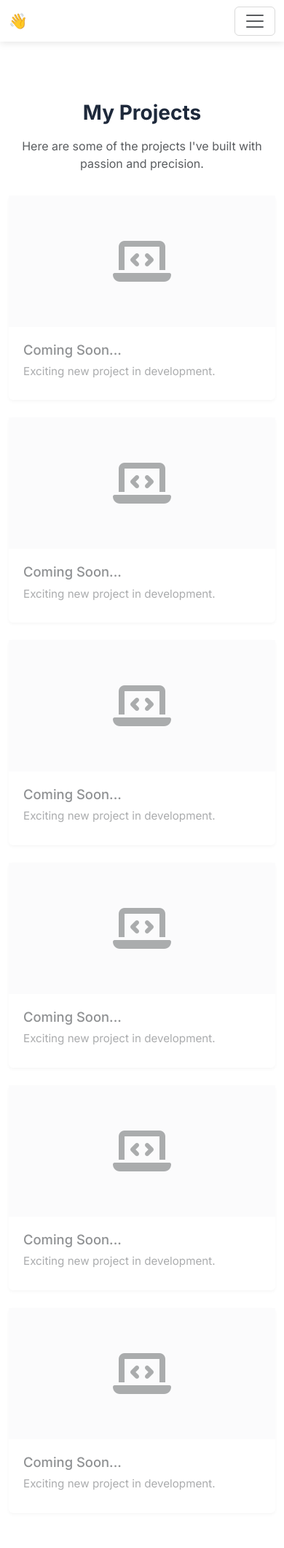
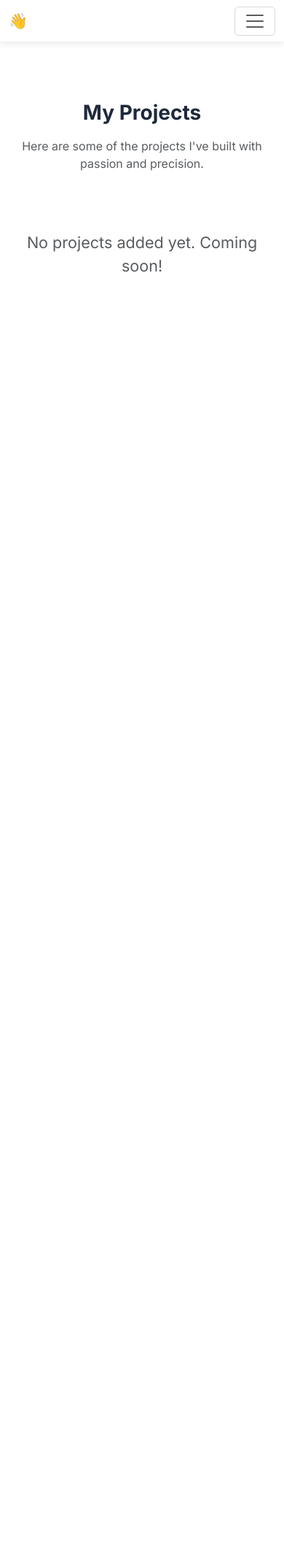
Before and after one commit to VINN5/P.portfolio, a Flask app: page /projects in a window 390 px wide. Shown: the whole page at 73% size. After the commit the page ends 373 px from the top, so only its background shows below. Run offline with Flask 3, Linux system fonts and the light colour scheme; data that the repository does not hold is empty.

Commit message:
Fix projects template - remove invalid placeholder loop causing 500 error

```diff
--- a/templates/projects.html
+++ b/templates/projects.html
@@ -88,7 +88,12 @@
             <p class="lead text-muted">Here are some of the projects I've built with passion and precision.</p>
         </div>
 
-        <div class="row g-4">
+        {% if projects|length == 0 %}
+        <div class="text-center py-5">
+            <p class="text-muted fs-4">No projects added yet. Coming soon!</p>
+        </div>
+        {% else %}
+        <div class="row g-4 justify-content-center">
             {% for project in projects %}
             <div class="col-lg-4 col-md-6">
                 <div class="card h-100 shadow-sm border-0 overflow-hidden">
@@ -118,25 +123,8 @@
                 </div>
             </div>
             {% endfor %}
-
-
-            {% if projects|length < 6 %}
-                {% set placeholders_needed = 6 - projects|length %}
-                {% for _ in range(placeholders_needed) %}
-                <div class="col-lg-4 col-md-6">
-                    <div class="card h-100 shadow-sm border-0 opacity-50">
-                        <div class="bg-light d-flex align-items-center justify-content-center" style="height: 220px;">
-                            <i class="fas fa-laptop-code fa-4x text-muted"></i>
-                        </div>
-                        <div class="card-body">
-                            <h5 class="card-title">Coming Soon...</h5>
-                            <p class="card-text text-muted">Exciting new project in development.</p>
-                        </div>
-                    </div>
-                </div>
-                {% endfor %}
-            {% endif %}
         </div>
+        {% endif %}
     </div>
 </section>
 {% endblock %}
```
